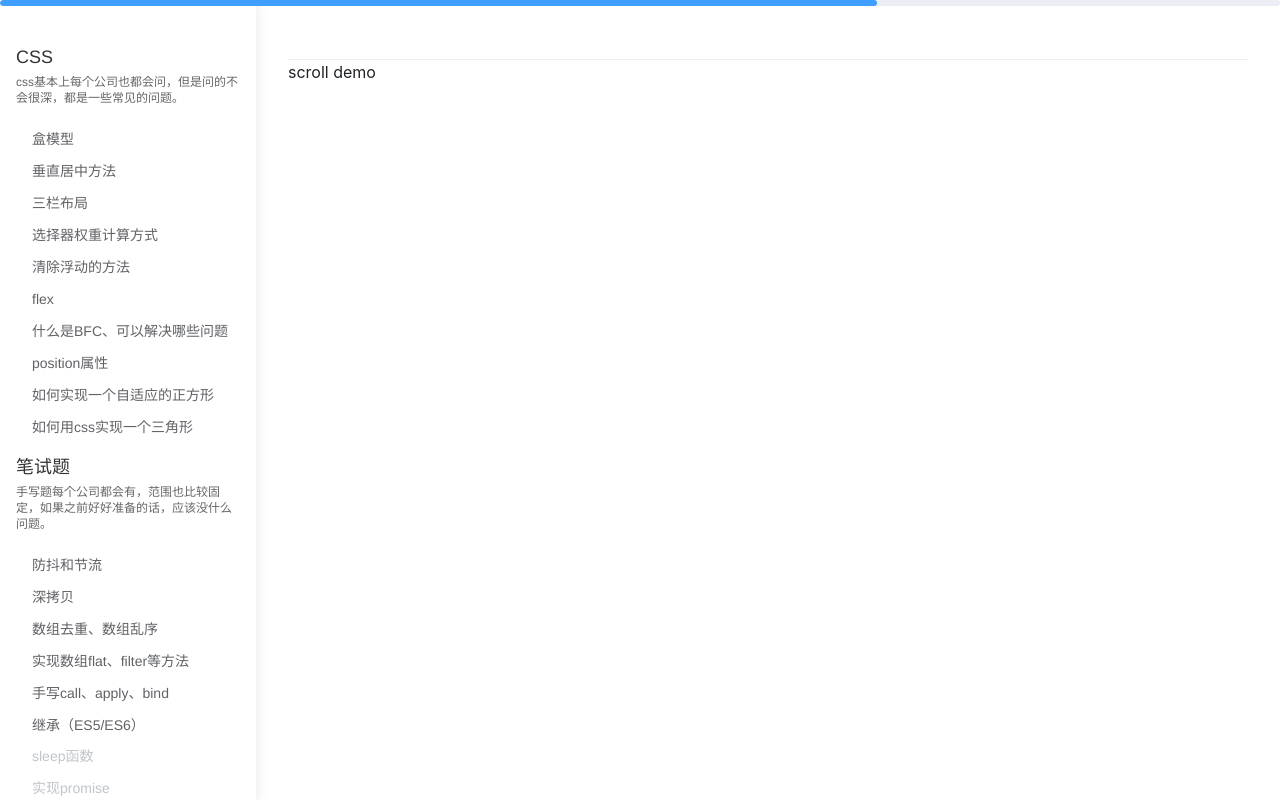
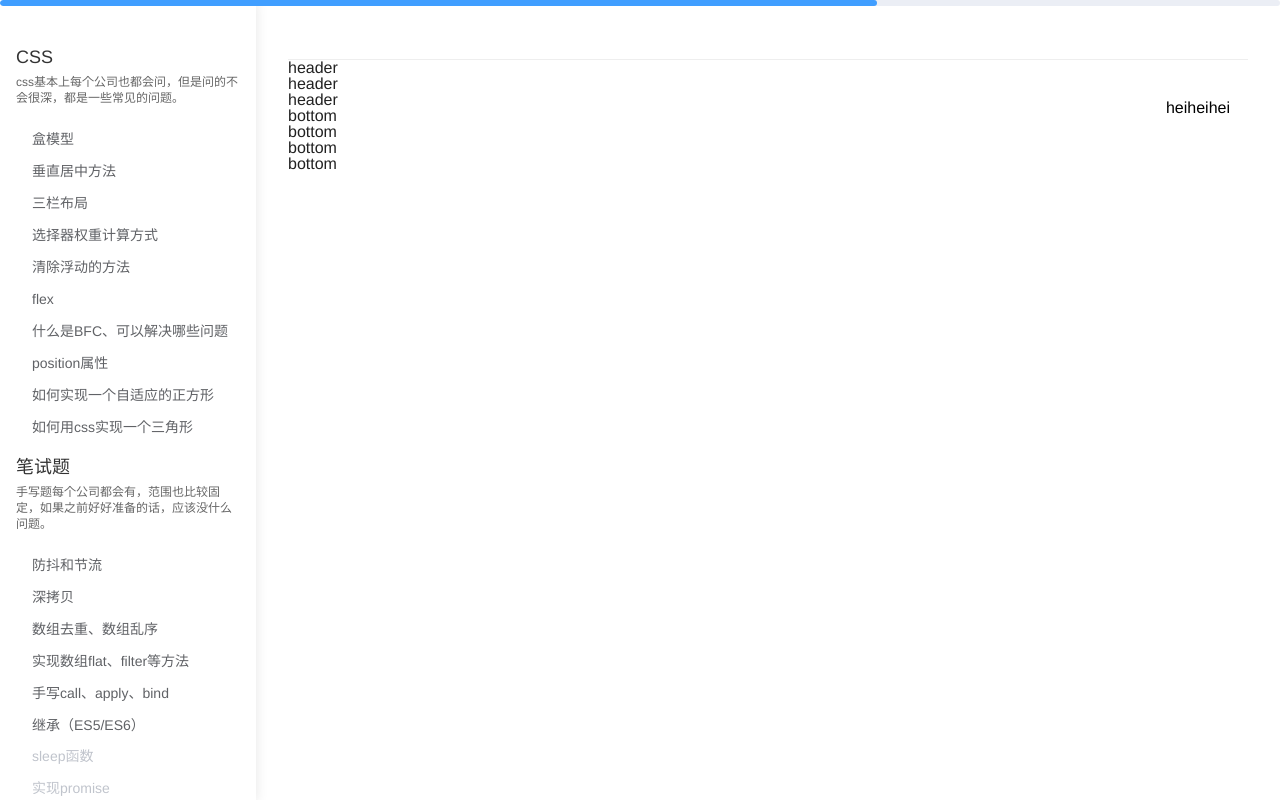
Before and after one commit to woodccc/sky-web, a Vue app: page /demo/scroll in a window 1280 px wide. Built offline with nearby package versions, Linux system fonts and the light colour scheme.

Commit message:
新增 ParallaxContainer 组件。

```diff
--- a/src/views/Demo/ScrollDemo.vue
+++ b/src/views/Demo/ScrollDemo.vue
@@ -1,12 +1,13 @@
 <template>
-  <div class="markdown-body">
-    scroll demo
-  </div>
+  <ParallaxContainer/>
 </template>
 
 <script lang="ts">
+import ParallaxContainer from './components/ParallaxContainer'
 
 export default {
+
+  components: { ParallaxContainer },
 
 }
 </script>
--- /dev/null
+++ b/src/views/Demo/components/ParallaxContainer.vue
@@ -0,0 +1,58 @@
+<template>
+  <div class="parallax-wrapper" ref="parallaxWrapper">
+    <div class="content-container">
+      <div>header</div>
+      <div>header</div>
+      <div>header</div>
+
+      <div class="content" :style="{'transform': 'scale('+ scale +')'}">heiheihei</div>
+
+      <div>bottom</div>
+      <div>bottom</div>
+      <div>bottom</div>
+      <div>bottom</div>
+    </div>
+  </div>
+</template>
+
+<script>
+export default {
+  name: "ParallaxContainer",
+
+  data() {
+    return {
+      scale: 1,
+      scrollTop:0
+    }
+  },
+
+  mounted() {
+    this.scrollContainer = this.$refs.parallaxWrapper
+    this.scrollContainer.addEventListener('scroll', (e) => {
+      this.scrollTop = e.target.scrollTop
+    })
+  },
+
+  watch: {
+    scrollTop(scrollTopValue) {
+      let number = 500
+      if (scrollTopValue < number || scrollTopValue > number + 200) return
+
+      this.scale = (scrollTopValue - number) / 200 + 1
+    }
+  }
+}
+</script>
+
+<style scoped lang="stylus">
+  .parallax-wrapper
+    height 100%
+    overflow scroll
+  .content-container
+    height 3000px
+  .content
+    color: #000
+    position fixed
+    top 100px
+    right 50px
+</style>
```
